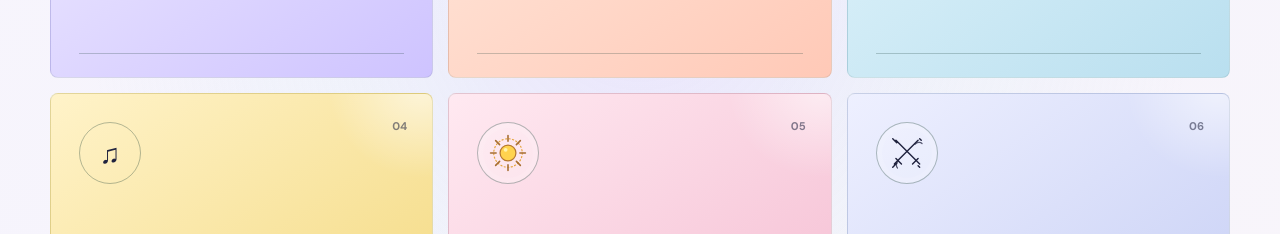
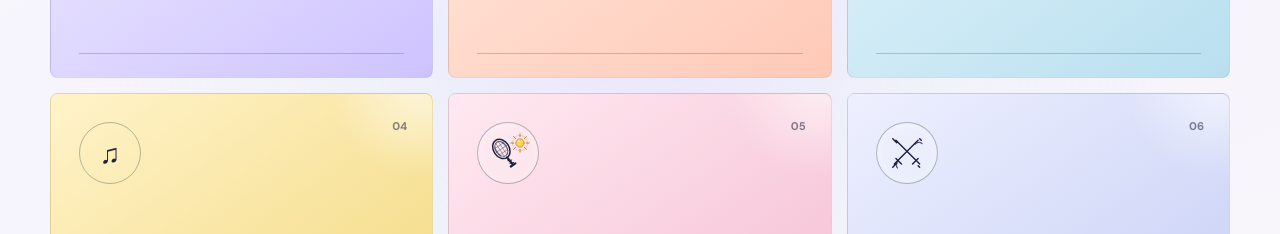
Before and after one commit to ryanshengtennis-bit/Project-Hail-Mary, a Next.js app: page / in a window 1280 px wide. Shown: the part 1760-1994 px from the top of the page. Built offline with nearby package versions, Linux system fonts and the light colour scheme.

Commit message:
Keep tennis racket and replace ball with Sun

```diff
--- a/app/page.js
+++ b/app/page.js
@@ -409,7 +409,10 @@ export default function Home() {
                 <div className="card-icon" aria-hidden="true">♫</div>
               </InterestCard>
               <InterestCard number="05" className="card-tennis" title="Tennis" description="Building skill, strategy, and resilience one rally at a time.">
-                {spaceObjects.some((object) => object.id === 1) && <div className="card-icon card-icon-tennis"><button className="tennis-sun-button" type="button" aria-label="Click the Sun, space object 2 of 10" title="Click the Sun" onClick={(event) => { event.stopPropagation(); handleSpaceObjectClick(1); }}><svg viewBox="0 0 48 48" aria-hidden="true"><circle className="tennis-sun-halo" cx="24" cy="24" r="18"/><path className="tennis-sun-rays" d="M24 2v7m0 30v7M2 24h7m30 0h7M8.4 8.4l5 5m21.2 21.2 5 5m0-31.2-5 5M13.4 34.6l-5 5"/><circle className="tennis-sun-core" cx="24" cy="24" r="10"/><circle className="tennis-sun-shine" cx="21" cy="20" r="2.4"/></svg></button></div>}
+                <div className="card-icon card-icon-tennis">
+                  <svg viewBox="0 0 48 48" aria-hidden="true"><g className="tennis-racket" transform="rotate(-34 22 23)"><ellipse cx="19" cy="16" rx="10" ry="13"/><ellipse className="racket-inner" cx="19" cy="16" rx="7.2" ry="10.2"/><path className="racket-strings" d="M13 8v16M17 6v20M21 6v20M25 9v14M11 11h16M10 16h18M12 21h14"/><path className="racket-shaft" d="m19 29 1 12M16.5 41h7"/><path className="racket-grip" d="m17.5 33 4.5 2m-4.2 2 4.5 2"/></g></svg>
+                  {spaceObjects.some((object) => object.id === 1) && <button className="tennis-sun-button" type="button" aria-label="Click the Sun, space object 2 of 10" title="Click the Sun" onClick={(event) => { event.stopPropagation(); handleSpaceObjectClick(1); }}><svg viewBox="0 0 48 48" aria-hidden="true"><circle className="tennis-sun-halo" cx="24" cy="24" r="18"/><path className="tennis-sun-rays" d="M24 2v7m0 30v7M2 24h7m30 0h7M8.4 8.4l5 5m21.2 21.2 5 5m0-31.2-5 5M13.4 34.6l-5 5"/><circle className="tennis-sun-core" cx="24" cy="24" r="10"/><circle className="tennis-sun-shine" cx="21" cy="20" r="2.4"/></svg></button>}
+                </div>
               </InterestCard>
               <InterestCard number="06" className="card-fencing" title="Fencing" subtitle="Click for a game" description="Combining quick decisions, precise movement, and tactical thinking." href="https://en-garde-fencing-arena.echristina-wang.chatgpt.site">
                 <div className="card-icon card-icon-fencing" aria-hidden="true"><svg viewBox="0 0 48 48"><path d="M8 38 38 8M10 31l7 7M6 42l5-5M40 6l2 2"/><path d="m10 8 30 30M31 38l7-7M6 6l5 5M38 40l2 2"/><path className="icon-detail" d="M13 34c-3 3-3 7-1 9M34 13c3-3 7-3 9-1"/></svg></div>
--- a/styles.css
+++ b/styles.css
@@ -824,8 +824,14 @@ h1 em {
   opacity: .78;
 }
 
-.card-icon-tennis svg { fill: none; }
-.tennis-sun-button { display: grid; width: 100%; height: 100%; padding: 0; place-items: center; border: 0; border-radius: 50%; background: transparent; cursor: pointer; }
+.card-icon-tennis { position: relative; }
+.card-icon-tennis > svg { fill: none; }
+.card-icon-tennis .racket-inner { stroke-width: 1.2; opacity: .72; }
+.card-icon-tennis .racket-strings { stroke-width: .75; opacity: .58; }
+.card-icon-tennis .racket-shaft { stroke-width: 2.8; }
+.card-icon-tennis .racket-grip { stroke-width: 1.1; }
+.tennis-sun-button { position: absolute; top: 10px; left: 32px; display: grid; width: 20px; height: 20px; padding: 0; place-items: center; border: 0; border-radius: 50%; background: transparent; cursor: pointer; }
+.tennis-sun-button svg { width: 20px; height: 20px; fill: none; }
 .tennis-sun-button:focus-visible { outline: 3px solid #6c5dd3; outline-offset: 2px; }
 .card-icon-tennis .tennis-sun-halo { stroke: #e6a741; stroke-width: 1.5; stroke-dasharray: 1.5 3; }
 .card-icon-tennis .tennis-sun-rays { stroke: #a76e32; stroke-width: 2; }
```
